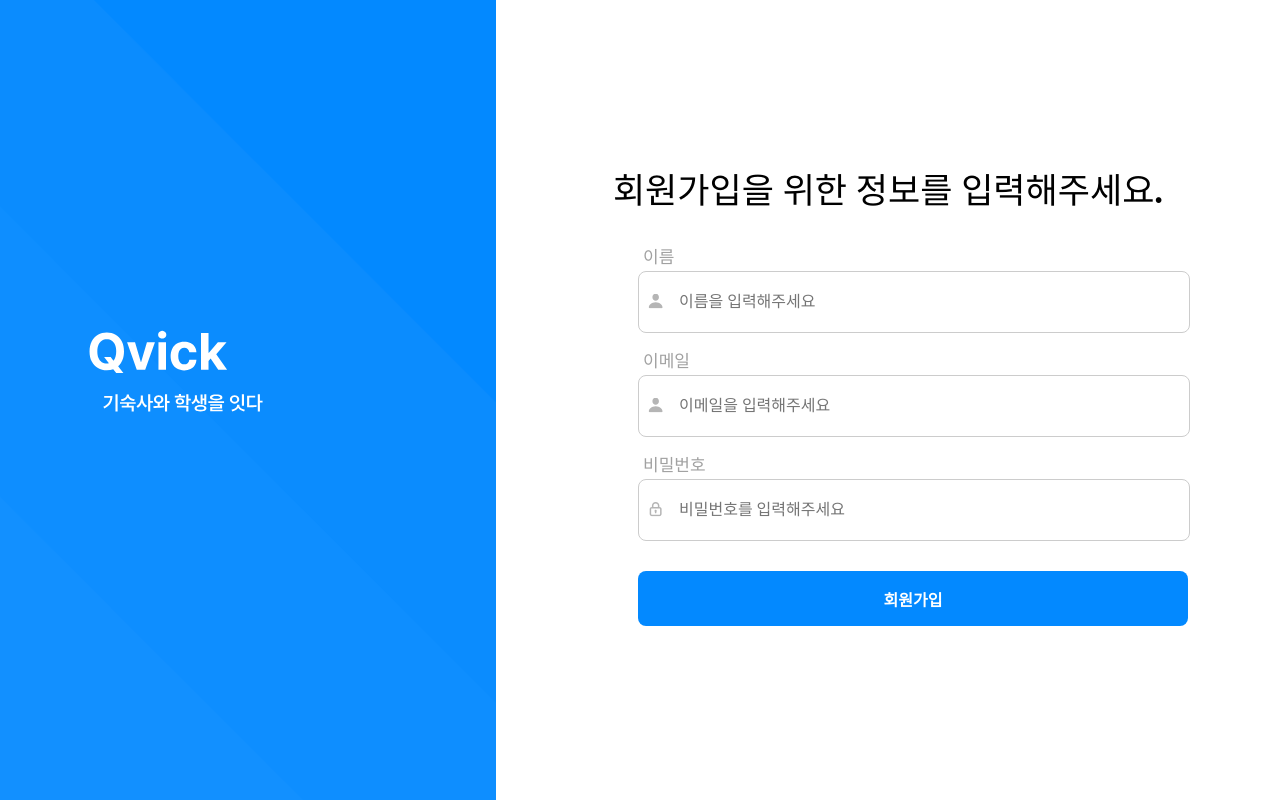
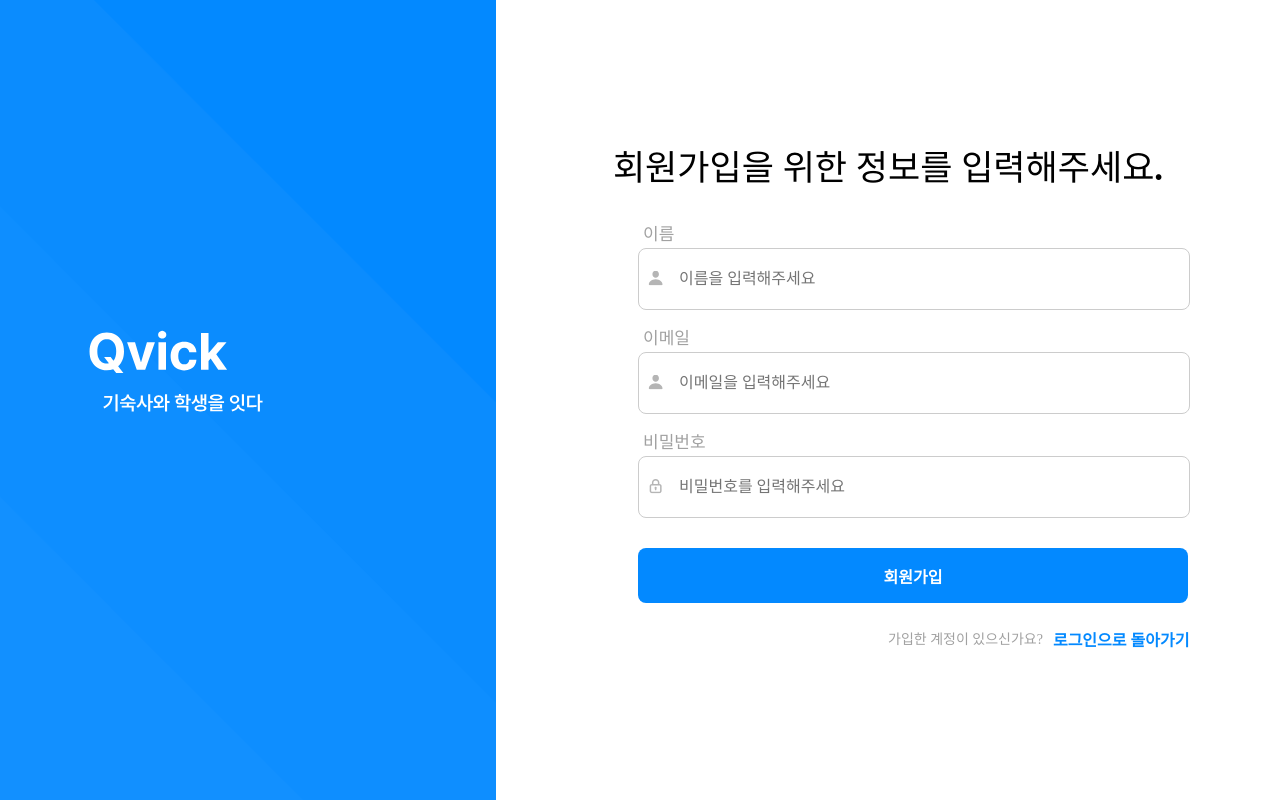
Before and after one commit to Team-C0nnect/qvick-web-v3, a React (Create React App) app: page /sign in a window 1280 px wide. Built offline with nearby package versions, Linux system fonts and the light colour scheme; what src would draw is missing.

Commit message:
fix :: 로그인으로 돌아가기 #10

```diff
--- a/src/components/auth/Signup/singupInformation/index.tsx
+++ b/src/components/auth/Signup/singupInformation/index.tsx
@@ -3,8 +3,11 @@ import SideBarImg from "src/assets/img/normalSide.svg";
 import userImg from "src/assets/img/userImg.svg";
 import lockImg from "src/assets/img/Locker.svg";
 import * as S from "src/components/auth/Signup/singupInformation/style";
+import { useNavigate } from "react-router-dom";
 
 const SignUpInformation = () => {
+    const navigate = useNavigate();
+
     return (
         <S.Container>
             <S.SideImage src={SideBarImg} alt="사이드 이미지" />
@@ -27,6 +30,10 @@ const SignUpInformation = () => {
                         <S.Input type="password" placeholder="비밀번호를 입력해주세요" />
                     </S.InputGroup>
                     <S.Button>회원가입</S.Button>
+                    <S.FooterText>
+                        <S.NoMemberText>가입한 계정이 있으신가요?</S.NoMemberText>
+                        <S.SignUpLink onClick={() => navigate("/sign")}>로그인으로 돌아가기</S.SignUpLink>
+                    </S.FooterText>
                 </S.InformationWrap>
             </S.SignUpWrap>
         </S.Container>
--- a/src/components/auth/Signup/singupInformation/style.ts
+++ b/src/components/auth/Signup/singupInformation/style.ts
@@ -88,3 +88,26 @@ export const Button = styled.button`
         background-color: #0278d4;
     }
 `;
+
+export const FooterText = styled.div`
+    width: 100%;
+    display: flex;
+    gap: 10px;
+    margin-top: 10px;
+    margin-left: 500px;
+`;
+
+export const NoMemberText = styled.span`
+    color: #A1A1A1;
+    font-size: 14px;
+`;
+
+export const SignUpLink = styled.span`
+    cursor: pointer;
+    font-weight: bold;
+    font-size: 16px;
+    color: #0389FF;
+    &:hover {
+        text-decoration: underline;
+    }
+`;
```
